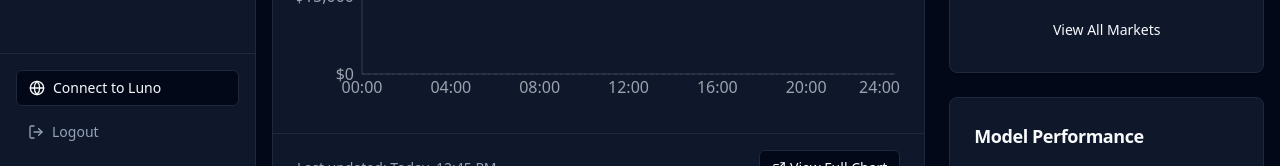
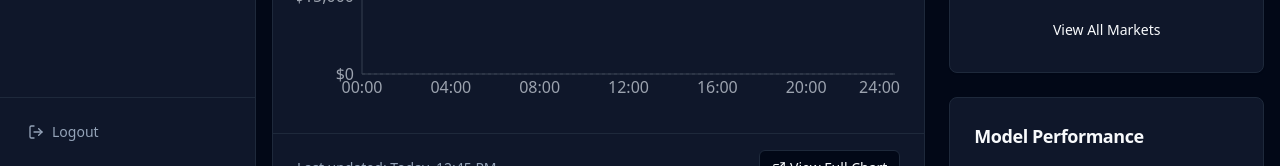
Before and after one commit to Crypticat/TradingBot, a Next.js app in the folder frontend/tradingbot/: page / in a window 1280 px wide. Shown: the part 634-800 px from the top of the page. Built offline with nearby package versions, Linux system fonts and the light colour scheme; no server answers.

Commit message:
Remove unused "Connect to Luno" button from sidebar component

```diff
--- a/frontend/tradingbot/src/components/sidebar.tsx
+++ b/frontend/tradingbot/src/components/sidebar.tsx
@@ -130,14 +130,6 @@ export default function Sidebar() {
         {/* Bottom Actions */}
         <div className="mt-auto p-4 border-t border-border">
           <Button
-            variant="outline"
-            className="w-full gap-2 justify-start mb-2"
-            size="sm"
-          >
-            <LucideGlobe className="h-4 w-4" />
-            <span>Connect to Luno</span>
-          </Button>
-          <Button
             variant="ghost"
             className="w-full gap-2 justify-start"
             size="sm"
```
